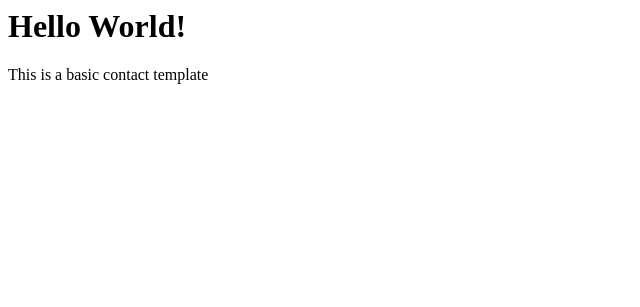
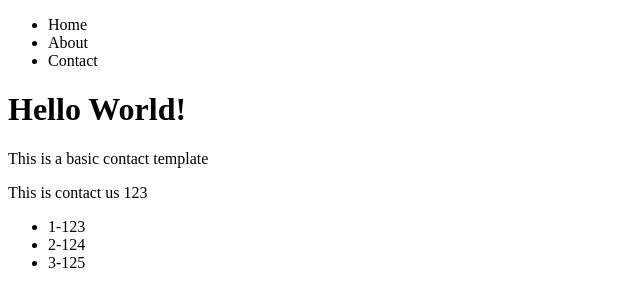
Before and after one commit to Rajitha-Madushan-Fernando/django-example, a Django app: page /contact/ in a window 1280 px wide. Shown: the top 307 px of the page, without its empty margins (0-640 px from the left). Run offline with Django 3.2, Linux system fonts and the light colour scheme.

Commit message:
Implement loop and view data

```diff
--- a/src/pages/views.py
+++ b/src/pages/views.py
@@ -9,7 +9,12 @@ def home_view(request, *args, **kwargs):
 
 def contact_view(request, *args, **kwargs):
     #return HttpResponse("<h1> This is our contact page! </>")
-    return render(request, "contact.html", {})
+    my_context = {
+        "my_text" : "This is contact us",
+        "my_number" : 123,
+        "my_list" : [123, 124, 125]
+    }
+    return render(request, "contact.html", my_context)
 
 def about_view(request, *args, **kwargs):
     return HttpResponse("<h1> This is our about us page! </>")
--- /dev/null
+++ b/src/templates/base.html
@@ -0,0 +1,12 @@
+<!DOCTYPE html>
+<html>
+<head>
+    <title>Django coding for fun</title>
+</head>
+<body>
+    {% include 'navbar.html' %}
+    {% block content %}
+    replace me
+    {% endblock  %}
+</body>
+</html>
--- a/src/templates/contact.html
+++ b/src/templates/contact.html
@@ -1,2 +1,19 @@
-<h1> Hello World! </h1>
-<p>This is a basic contact template</p>
+{% extends 'base.html' %}
+
+{% block content%}
+    <h1> Hello World! </h1>
+    <p>This is a basic contact template</p>
+
+    <p>
+        {{ my_text }}
+        {{ my_number }}
+    </p>
+
+
+    <ul>
+        {% for my_sub_item in my_list %}
+            <li>{{ forloop.counter}}-{{ my_sub_item }}</li>
+        {% endfor %}
+    </ul>
+
+{%endblock%}
--- /dev/null
+++ b/src/templates/navbar.html
@@ -0,0 +1,7 @@
+<nav>
+    <ul>
+        <li>Home</li>
+        <li>About</li>
+        <li>Contact</li>
+    </ul>
+</nav>
```
Also changed, not shown: src/templates/home.html (+7 -2 lines).
